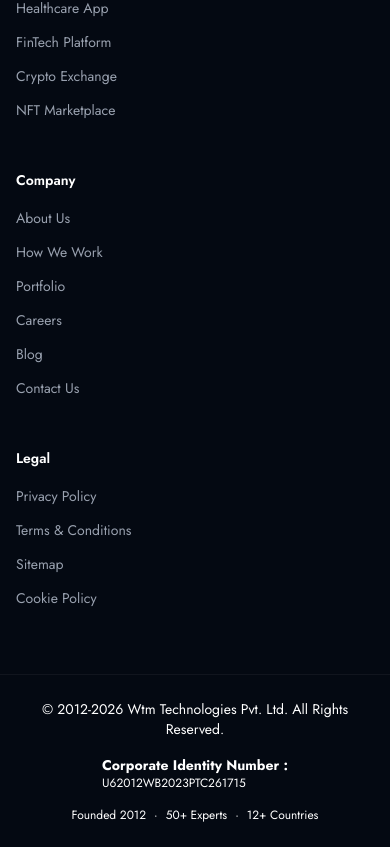
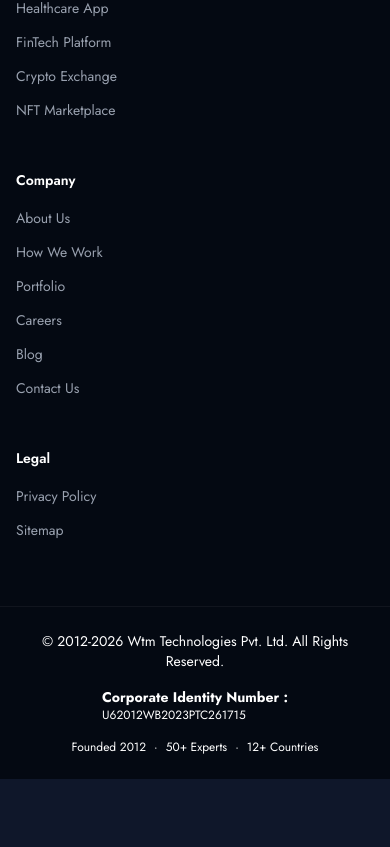
Before and after one commit to Wtmsoumen/wtm_web_react, a Next.js app: page /about-us in a window 390 px wide. Shown: the part 6927-7774 px from the top of the page. After the commit the page ends 7706 px from the top, so only its background shows below. Built offline with nearby package versions, Linux system fonts and the light colour scheme.

Commit message:
feat: add responsive Footer component with navigation links and global presence info

```diff
--- a/app/components/Footer.tsx
+++ b/app/components/Footer.tsx
@@ -31,10 +31,10 @@
     { name: "Contact Us", href: "/contact-us" },
   ],
   Legal: [
-    { name: "Privacy Policy", href: "#" },
-    { name: "Terms & Conditions", href: "#" },
+    { name: "Privacy Policy", href: "/privacy-policy" },
+    // { name: "Terms & Conditions", href: "#" },
     { name: "Sitemap", href: "/sitemap" },
-    { name: "Cookie Policy", href: "#" },
+    // { name: "Cookie Policy", href: "#" },
   ],
 };
 
@@ -191,7 +191,7 @@
                     </Link>
                   </li>
                 ))}
-                </ul>
+              </ul>
             </motion.div>
           ))}
         </motion.div>
```
